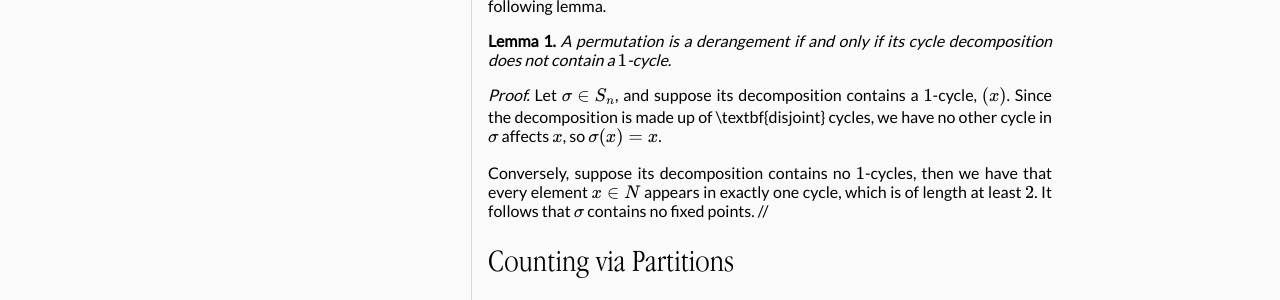
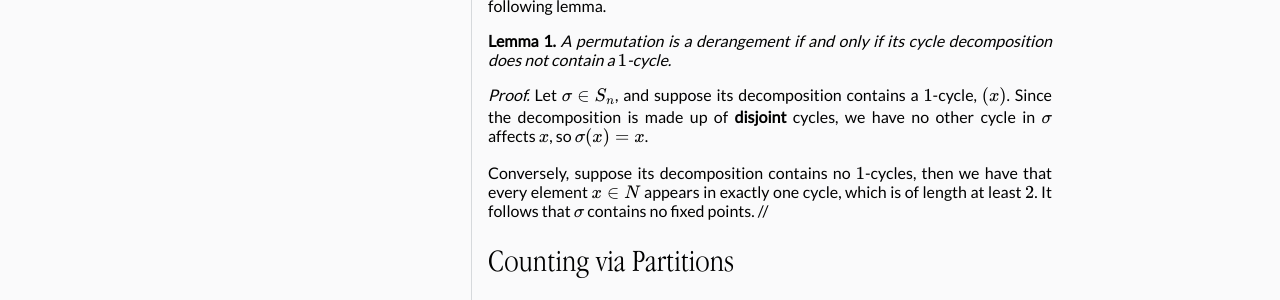
Before and after one commit to tiepdotme/jpmacmanus.me, a Jekyll site: the page built from _posts/2019-04-21-derangements.md, in a window 1280 px wide and 900 px high, scrolled down 1155 px. Shown: the part 175-475 px from the top of the window. Built offline with Jekyll 4.4.1, drawn with Linux system fonts in a browser that asks for light colours; formulas are drawn with MathJax 3.

Commit message:
formatting error

```diff
--- a/_posts/2019-04-21-derangements.md
+++ b/_posts/2019-04-21-derangements.md
@@ -26,7 +26,7 @@ These cycle decompositions will form the basis of all our arguments, the relatio
 
 **Lemma 1.** *A permutation is a derangement if and only if its cycle decomposition does not contain a \\(1\\)-cycle.*
 
-*Proof.* Let \\(\sigma \in S_n\\), and suppose its decomposition contains a \\(1\\)-cycle, \\((x)\\). Since the decomposition is made up of \textbf{disjoint} cycles, we have no other cycle in \\(\sigma\\) affects \\(x\\), so \\(\sigma(x) = x\\).
+*Proof.* Let \\(\sigma \in S_n\\), and suppose its decomposition contains a \\(1\\)-cycle, \\((x)\\). Since the decomposition is made up of **disjoint** cycles, we have no other cycle in \\(\sigma\\) affects \\(x\\), so \\(\sigma(x) = x\\).
 
 Conversely, suppose its decomposition contains no \\(1\\)-cycles, then we have that every element \\(x \in N\\) appears in exactly one cycle, which is of length at least \\(2\\). It follows that \\(\sigma\\) contains no fixed points.  //
 
```
